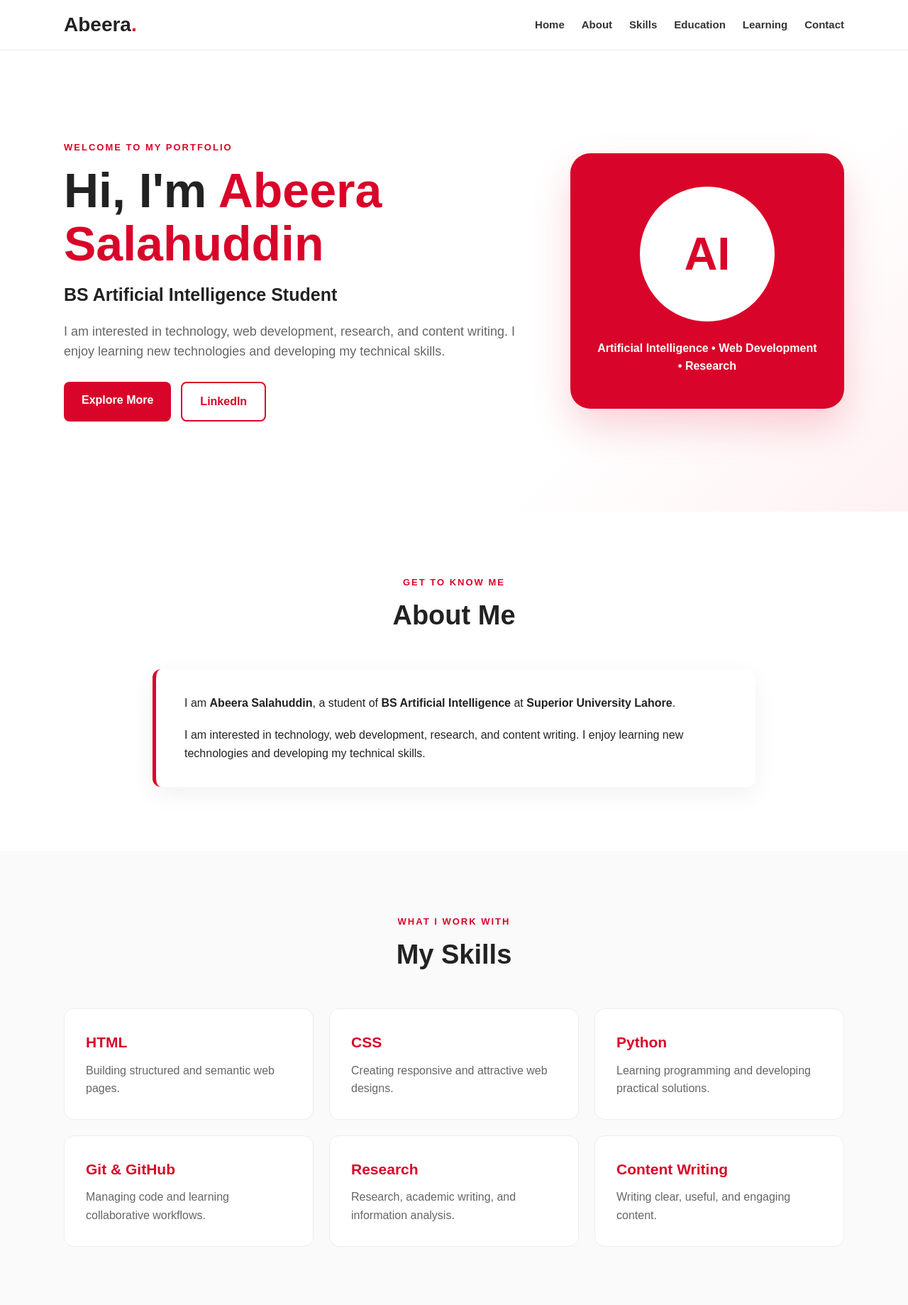
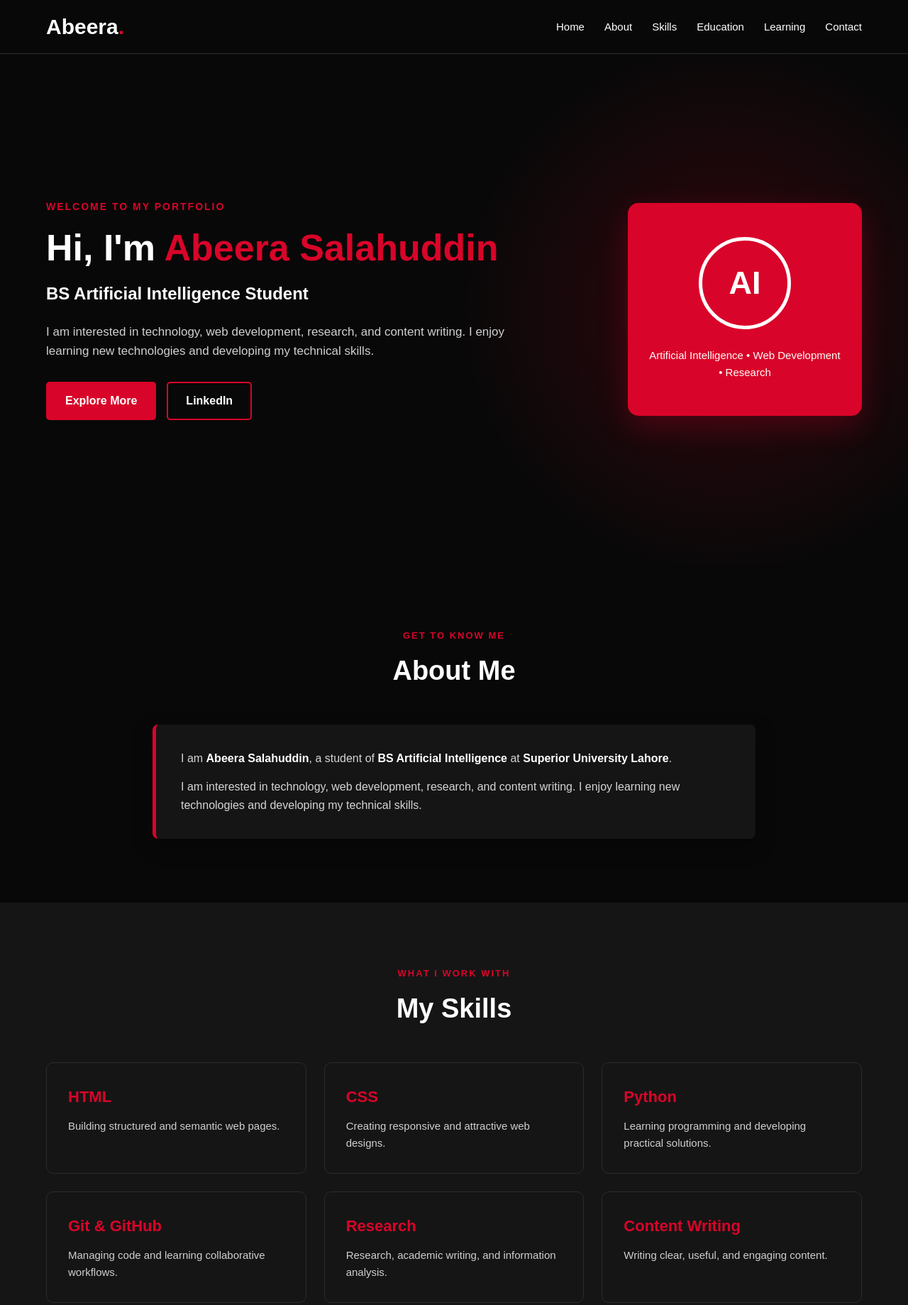
Before and after one commit to Abeera2449/abeera-portfolio, a plain HTML site: page index.html in a window 1280 px wide. Shown: the top 1839 px of the page at 71% size. Drawn offline with Linux system fonts and the light colour scheme.

Commit message:
Update style.css

```diff
--- a/css/style.css
+++ b/css/style.css
@@ -10,41 +10,39 @@ html {
 
 body {
     font-family: Arial, Helvetica, sans-serif;
-    color: #222;
-    background: #fff;
+    color: #ffffff;
+    background: #080808;
     line-height: 1.6;
 }
 
-a {
-    text-decoration: none;
+/* ================= NAVBAR ================= */
+
+.navbar {
+    background: #080808;
+    border-bottom: 1px solid #2b2b2b;
+    position: sticky;
+    top: 0;
+    z-index: 1000;
 }
 
 .container {
-    width: min(1100px, 92%);
-    margin: 0 auto;
-}
-
-/* Navbar */
-.navbar {
-    position: sticky;
-    top: 0;
-    z-index: 1000;
-    background: rgba(255, 255, 255, 0.97);
-    border-bottom: 1px solid #eee;
+    width: 90%;
+    max-width: 1150px;
+    margin: auto;
 }
 
 .nav-content {
-    min-height: 70px;
+    min-height: 75px;
     display: flex;
     align-items: center;
     justify-content: space-between;
-    gap: 25px;
 }
 
 .logo {
-    font-size: 28px;
-    font-weight: 800;
-    color: #222;
+    color: #ffffff;
+    text-decoration: none;
+    font-size: 30px;
+    font-weight: bold;
 }
 
 .logo span {
@@ -53,49 +51,57 @@ a {
 
 nav {
     display: flex;
-    gap: 24px;
-    flex-wrap: wrap;
-    justify-content: center;
+    gap: 28px;
 }
 
 nav a {
-    color: #333;
-    font-weight: 600;
+    color: #ffffff;
+    text-decoration: none;
     font-size: 15px;
+    font-weight: 500;
+    transition: 0.3s;
 }
 
 nav a:hover {
     color: #d90429;
 }
 
-/* Hero */
+/* ================= HERO ================= */
+
 .hero {
-    min-height: 650px;
+    min-height: 90vh;
     display: flex;
     align-items: center;
-    background: linear-gradient(135deg, #fff 0%, #fff 70%, #fff1f3 100%);
+    background:
+        radial-gradient(circle at 80% 50%, rgba(217, 4, 41, 0.20), transparent 35%),
+        #080808;
 }
 
 .hero-content {
-    display: grid;
-    grid-template-columns: 1.25fr .75fr;
+    display: flex;
     align-items: center;
-    gap: 70px;
+    justify-content: space-between;
+    gap: 60px;
     padding: 80px 0;
+}
+
+.hero-text {
+    max-width: 700px;
 }
 
 .eyebrow {
     color: #d90429;
-    font-size: 13px;
-    font-weight: 800;
+    font-size: 14px;
+    font-weight: bold;
     letter-spacing: 2px;
-    margin-bottom: 12px;
+    margin-bottom: 15px;
 }
 
 .hero h1 {
-    font-size: clamp(42px, 6vw, 68px);
-    line-height: 1.1;
-    margin-bottom: 14px;
+    color: #ffffff;
+    font-size: 52px;
+    line-height: 1.2;
+    margin-bottom: 15px;
 }
 
 .hero h1 span {
@@ -103,92 +109,99 @@ nav a:hover {
 }
 
 .hero h2 {
-    font-size: 25px;
-    margin-bottom: 18px;
+    color: #ffffff;
+    font-size: 24px;
+    margin-bottom: 20px;
 }
 
 .hero-text > p:not(.eyebrow) {
+    color: #d0d0d0;
+    font-size: 17px;
     max-width: 650px;
-    color: #666;
-    font-size: 18px;
+    margin-bottom: 30px;
 }
+
+/* ================= BUTTONS ================= */
 
 .hero-buttons {
     display: flex;
-    gap: 14px;
-    margin-top: 28px;
-    flex-wrap: wrap;
+    gap: 15px;
 }
 
 .btn {
     display: inline-block;
-    padding: 13px 25px;
-    border-radius: 8px;
-    font-weight: 700;
-    transition: .2s ease;
-}
-
-.btn:hover {
-    transform: translateY(-2px);
+    padding: 12px 25px;
+    border-radius: 5px;
+    text-decoration: none;
+    font-weight: bold;
+    transition: 0.3s;
 }
 
 .primary {
     background: #d90429;
-    color: #fff;
+    color: #ffffff;
+    border: 2px solid #d90429;
 }
 
 .primary:hover {
-    background: #b80322;
+    background: #a90320;
+    border-color: #a90320;
 }
 
 .secondary {
+    background: transparent;
+    color: #ffffff;
     border: 2px solid #d90429;
-    color: #d90429;
 }
 
 .secondary:hover {
     background: #d90429;
-    color: #fff;
+    color: #ffffff;
 }
 
+/* ================= HERO CARD ================= */
+
 .hero-card {
-    min-height: 360px;
-    border-radius: 28px;
+    width: 330px;
+    min-height: 300px;
     background: #d90429;
-    color: #fff;
+    border-radius: 15px;
     display: flex;
     flex-direction: column;
+    align-items: center;
     justify-content: center;
-    align-items: center;
-    padding: 35px;
     text-align: center;
-    box-shadow: 0 25px 55px rgba(217, 4, 41, .18);
+    padding: 30px;
+    box-shadow: 0 15px 40px rgba(217, 4, 41, 0.25);
 }
 
 .ai-circle {
-    width: 190px;
-    height: 190px;
+    width: 130px;
+    height: 130px;
+    border: 5px solid #ffffff;
     border-radius: 50%;
-    background: #fff;
-    color: #d90429;
-    display: grid;
-    place-items: center;
-    font-size: 65px;
-    font-weight: 900;
+    display: flex;
+    align-items: center;
+    justify-content: center;
+    font-size: 45px;
+    font-weight: bold;
     margin-bottom: 25px;
 }
 
 .hero-card p {
-    font-weight: 600;
+    color: #ffffff;
+    font-size: 15px;
 }
 
-/* Sections */
+/* ================= SECTIONS ================= */
+
 .section {
     padding: 90px 0;
+    background: #080808;
 }
 
 .section.light {
-    background: #fafafa;
+    background: #151515;
 }
 
 .section-title {
@@ -199,118 +212,140 @@ nav a:hover {
 .section-title p {
     color: #d90429;
     font-size: 13px;
-    font-weight: 800;
+    font-weight: bold;
     letter-spacing: 2px;
+    margin-bottom: 8px;
 }
 
 .section-title h2 {
+    color: #ffffff;
     font-size: 38px;
-    margin-top: 5px;
 }
 
-/* About */
+/* ================= ABOUT ================= */
+
 .about-box {
     max-width: 850px;
     margin: auto;
-    background: #fff;
+    background: #151515;
+    padding: 35px;
     border-left: 5px solid #d90429;
-    padding: 35px 40px;
-    border-radius: 12px;
-    box-shadow: 0 10px 35px rgba(0,0,0,.06);
+    border-radius: 8px;
+    box-shadow: 0 10px 30px rgba(0, 0, 0, 0.3);
 }
 
-.about-box p + p {
-    margin-top: 20px;
+.about-box p {
+    color: #d5d5d5;
+    font-size: 16px;
+    margin-bottom: 15px;
 }
 
-/* Skills */
+.about-box p:last-child {
+    margin-bottom: 0;
+}
+
+.about-box strong {
+    color: #ffffff;
+}
+
+/* ================= SKILLS ================= */
+
 .cards {
     display: grid;
     grid-template-columns: repeat(3, 1fr);
-    gap: 22px;
+    gap: 25px;
 }
 
 .card {
-    background: #fff;
+    background: #151515;
+    border: 1px solid #2c2c2c;
+    border-radius: 10px;
     padding: 30px;
-    border-radius: 14px;
-    border: 1px solid #eee;
-    transition: .2s ease;
+    transition: 0.3s;
 }
 
 .card:hover {
-    transform: translateY(-5px);
+    transform: translateY(-7px);
     border-color: #d90429;
-    box-shadow: 0 12px 30px rgba(0,0,0,.07);
+    box-shadow: 0 10px 30px rgba(217, 4, 41, 0.15);
 }
 
 .card h3 {
     color: #d90429;
-    margin-bottom: 10px;
-    font-size: 21px;
+    font-size: 22px;
+    margin-bottom: 12px;
 }
 
 .card p {
-    color: #666;
+    color: #cfcfcf;
+    font-size: 15px;
 }
 
-/* Education */
+/* ================= EDUCATION ================= */
+
 .education-list {
     max-width: 850px;
     margin: auto;
 }
 
 .education-item {
-    display: grid;
-    grid-template-columns: 130px 1fr;
-    gap: 25px;
-    padding: 28px 0;
-    border-bottom: 1px solid #eee;
-}
-
-.education-item:first-child {
-    border-top: 1px solid #eee;
+    display: flex;
+    gap: 30px;
+    align-items: center;
+    padding: 25px;
+    margin-bottom: 20px;
+    background: #151515;
+    border: 1px solid #2c2c2c;
+    border-radius: 8px;
 }
 
 .year {
+    min-width: 100px;
     color: #d90429;
-    font-weight: 800;
+    font-weight: bold;
 }
 
 .education-item h3 {
+    color: #ffffff;
     margin-bottom: 5px;
 }
 
 .education-item p {
-    color: #666;
+    color: #cfcfcf;
 }
 
-/* Learning */
+/* ================= LEARNING ================= */
+
 .learning-grid {
     display: grid;
     grid-template-columns: repeat(3, 1fr);
-    gap: 20px;
+    gap: 25px;
+    max-width: 850px;
+    margin: auto;
 }
 
 .learning-item {
+    background: #080808;
+    border: 1px solid #333333;
+    padding: 25px;
     text-align: center;
-    padding: 25px;
-    border-radius: 12px;
-    background: #fff;
-    border: 2px solid #f0f0f0;
-    font-weight: 700;
+    border-radius: 8px;
+    color: #ffffff;
+    font-size: 18px;
+    font-weight: bold;
+    transition: 0.3s;
 }
 
 .learning-item:hover {
+    background: #d90429;
     border-color: #d90429;
-    color: #d90429;
 }
 
-/* Contact */
+/* ================= CONTACT ================= */
+
 .contact {
     background: #d90429;
-    color: #fff;
-    padding: 75px 0;
+    padding: 70px 0;
 }
 
 .contact-content {
@@ -320,47 +355,59 @@ nav a:hover {
     gap: 30px;
 }
 
-.contact .eyebrow {
-    color: #fff;
+.contact h2 {
+    color: #ffffff;
+    font-size: 38px;
+    margin-bottom: 10px;
 }
 
-.contact h2 {
-    font-size: 40px;
-    margin-bottom: 8px;
+.contact p {
+    color: #ffffff;
 }
 
-.contact p:not(.eyebrow) {
-    opacity: .9;
+.contact .eyebrow {
+    color: #ffffff;
 }
 
 .btn.white {
-    background: #fff;
+    background: #ffffff;
     color: #d90429;
+    border: 2px solid #ffffff;
 }
 
-/* Footer */
+.btn.white:hover {
+    background: transparent;
+    color: #ffffff;
+}
+
+/* ================= FOOTER ================= */
+
 footer {
+    background: #000000;
+    color: #aaaaaa;
     text-align: center;
     padding: 25px;
-    background: #111;
-    color: #bbb;
     font-size: 14px;
 }
 
-/* Responsive */
+/* ================= RESPONSIVE ================= */
+
 @media (max-width: 850px) {
+
     .nav-content {
         flex-direction: column;
-        padding: 15px 0;
+        padding: 20px 0;
+        gap: 15px;
     }
 
     nav {
-        gap: 13px;
+        flex-wrap: wrap;
+        justify-content: center;
+        gap: 15px;
     }
 
     .hero-content {
-        grid-template-columns: 1fr;
-        gap: 45px;
+        flex-direction: column;
         text-align: center;
     }
 
@@ -368,14 +415,9 @@ footer {
         justify-content: center;
     }
 
-    .hero-text > p:not(.eyebrow) {
-        margin: auto;
-    }
-
     .hero-card {
-        max-width: 450px;
         width: 100%;
-        margin: auto;
+        max-width: 330px;
     }
 
     .cards {
@@ -383,7 +425,7 @@ footer {
     }
 
     .learning-grid {
-        grid-template-columns: 1fr;
+        grid-template-columns: repeat(2, 1fr);
     }
 
     .contact-content {
@@ -393,34 +435,46 @@ footer {
 }
 
 @media (max-width: 550px) {
+
+    .hero {
+        min-height: auto;
+    }
+
+    .hero h1 {
+        font-size: 38px;
+    }
+
+    .hero h2 {
+        font-size: 20px;
+    }
+
     .section {
         padding: 65px 0;
     }
 
     .section-title h2 {
-        font-size: 32px;
+        font-size: 30px;
     }
 
     .cards {
         grid-template-columns: 1fr;
     }
 
-    .education-item {
+    .learning-grid {
         grid-template-columns: 1fr;
-        gap: 5px;
     }
 
-    .hero {
-        min-height: auto;
+    .education-item {
+        flex-direction: column;
+        align-items: flex-start;
+        gap: 10px;
     }
 
-    .hero-card {
-        min-height: 300px;
+    .hero-buttons {
+        flex-direction: column;
     }
 
-    .ai-circle {
-        width: 145px;
-        height: 145px;
-        font-size: 48px;
+    .btn {
+        text-align: center;
     }
 }
```
